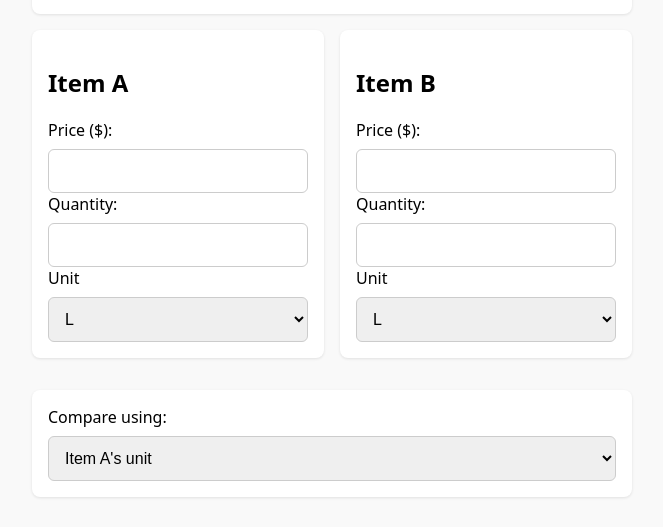
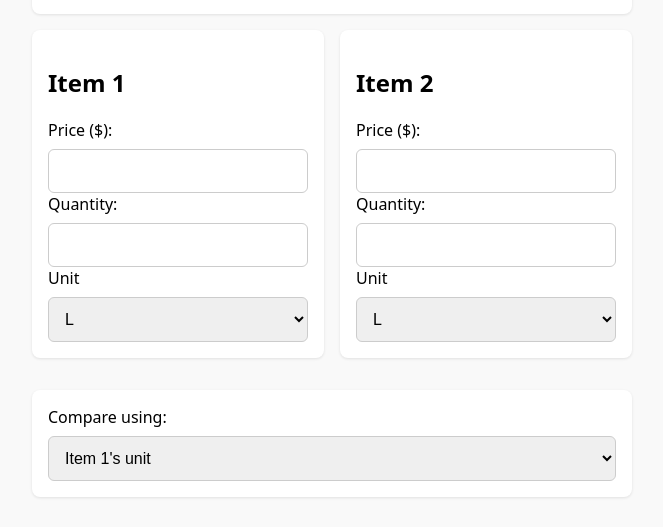
Before and after one commit to aaronliunumber2/grocery-compare, a React (Vite) app: page / in a window 1280 px wide. Shown: the part 182-709 px from the top of the page, without its empty margins (308-971 px from the left). Built offline with nearby package versions, Linux system fonts and the light colour scheme.

Commit message:
Significant refactoring to make it not hard coded to two items, and also handle ties

```diff
--- a/src/App.jsx
+++ b/src/App.jsx
@@ -8,11 +8,13 @@ function App() {
     const resultRef = useRef(null);
 
     const [unitType, setUnitType] = useState('volume');
-    const [baseline, setBaseline] = useState('A');
-    const [inputErrors, setInputErrors] = useState({ itemA: {}, itemB: {} });
+    const [baseline, setBaseline] = useState(0);
+    const [inputErrors, setInputErrors] = useState([{}, {}]);
     const [hasTriedCompare, setHasTriedCompare] = useState(false);
-    const [itemA, setItemA] = useState({ price: '', quantity: '', unit: 'L' });
-    const [itemB, setItemB] = useState({ price: '', quantity: '', unit: 'oz' });
+    const [items, setItems] = useState([
+        { price: '', quantity: '', unit: 'L' },
+        { price: '', quantity: '', unit: 'oz' }
+    ]);
     const [comparisonInput, setComparisonInput] = useState(null);
     const [hasCompared, setHasCompared] = useState(false);
 
@@ -22,8 +24,12 @@ function App() {
                 unitType === 'weight' ? 'g' :
                     'count';
 
-        setItemA((prev) => ({ ...prev, unit: defaultUnit }));
-        setItemB((prev) => ({ ...prev, unit: defaultUnit }));
+        setItems((prevItems) =>
+            prevItems.map((item) => ({
+                ...item,
+                unit: defaultUnit
+            }))
+        );
     }, [unitType]);
 
     const volumeUnits = ['L', 'ml', 'oz', 'qt'];
@@ -51,21 +57,18 @@ function App() {
     const handleCompare = () => {
         setHasTriedCompare(true);
 
-        const errorsA = validateItem(itemA);
-        const errorsB = validateItem(itemB);
+        const allErrors = items.map(validateItem);
+        setInputErrors(allErrors);
 
-        setInputErrors({ itemA: errorsA, itemB: errorsB });
-
-        if (Object.keys(errorsA).length || Object.keys(errorsB).length) {
-            return; // do not compare
-        }
+        const hasErrors = allErrors.some((err) => Object.keys(err).length > 0);
+        if (hasErrors) return;
 
         setComparisonInput({
-            itemA: { ...itemA },
-            itemB: { ...itemB },
+            items: [...items],
             unitType,
             baseline,
         });
+
         setHasCompared(true);
 
         setTimeout(() => {
@@ -87,30 +90,31 @@ function App() {
             </div>
 
             <div className="item-grid">
+                {items.map((item, index) => (
                     <ItemInput
-                    label="A"
-                    itemData={itemA}
-                    onChange={setItemA}
+                        key={index}
+                        label={`Item ${index + 1}`}
+                        itemData={item}
+                        onChange={(updatedItem) => {
+                            const newItems = [...items];
+                            newItems[index] = updatedItem;
+                            setItems(newItems);
+                        }}
                         unitOptions={unitOptions}
-                    errors={inputErrors.itemA}
+                        errors={inputErrors[index] || {}}
                         showErrors={hasTriedCompare}
                     />
-
-                <ItemInput
-                    label="B"
-                    itemData={itemB}
-                    onChange={setItemB}
-                    unitOptions={unitOptions}
-                    errors={inputErrors.itemB}
-                    showErrors={hasTriedCompare}
-                />
+                ))}
             </div>
 
             <div className="card">
                 <label>Compare using: </label>
-                <select value={baseline} onChange={(e) => setBaseline(e.target.value)}>
-                    <option value="A">Item A's unit</option>
-                    <option value="B">Item B's unit</option>
+                <select value={baseline} onChange={(e) => setBaseline(Number(e.target.value))}>
+                    {items.map((item, index) => (
+                        <option key={index} value={index}>
+                            Item {index + 1}'s unit
+                        </option>
+                    ))}
                 </select>
             </div>
 
@@ -121,8 +125,7 @@ function App() {
             {hasCompared && comparisonInput && (
                 <div ref={resultRef}>
                     <ComparisonResult
-                        itemA={comparisonInput.itemA}
-                        itemB={comparisonInput.itemB}
+                        items={comparisonInput.items}
                         unitType={comparisonInput.unitType}
                         baseline={comparisonInput.baseline}
                     />
--- a/src/components/ComparisonResult.jsx
+++ b/src/components/ComparisonResult.jsx
@@ -21,15 +21,12 @@ const conversionRates = {
 function formatSmartPrice(value) {
     const roundedToFour = parseFloat(value.toFixed(4));
     const roundedToTwo = parseFloat(value.toFixed(2));
-
-    if (roundedToFour === roundedToTwo) {
-        return roundedToTwo.toFixed(2); // Show only 2 decimals
-    } else {
-        return roundedToFour.toString(); // Show full 4-digit precision
-    }
+    return roundedToFour === roundedToTwo
+        ? roundedToTwo.toFixed(2)
+        : roundedToFour.toString();
 }
 
-function ComparisonResult({ itemA, itemB, unitType, baseline }) {
+function ComparisonResult({ items, unitType, baseline }) {
     const units = conversionRates[unitType];
 
     const isValid = (item) =>
@@ -37,39 +34,45 @@ function ComparisonResult({ itemA, itemB, unitType, baseline }) {
         !isNaN(item.quantity) &&
         item.unit in units;
 
-    if (!isValid(itemA) || !isValid(itemB)) {
+    if (!items.every(isValid)) {
         return <p>Fill out all item fields correctly to compare.</p>;
     }
 
-    let priceAConverted, priceBConverted, unitLabel;
+    console.log(items);
+    console.log(baseline);
 
-    if (unitType === 'count') {
-        priceAConverted = itemA.price / itemA.quantity;
-        priceBConverted = itemB.price / itemB.quantity;
-        unitLabel = 'each';
-    } else {
-        // normalize to base units
-        const baseQtyA = itemA.quantity * units[itemA.unit];
-        const baseQtyB = itemB.quantity * units[itemB.unit];
+    // Determine baseline unit
+    const baselineItem = items[baseline];
+    const baselineUnit = baselineItem.unit;
+    const baselineUnitValue = units[baselineUnit];
+    const unitLabel = unitType === 'count' ? 'each' : baselineUnit;
 
-        const basePriceA = itemA.price / baseQtyA;
-        const basePriceB = itemB.price / baseQtyB;
+    // Normalize and convert each item to baseline unit
+    const normalizedItems = items.map((item, index) => {
+        let pricePerUnit;
 
-        const baselineUnit = baseline === 'A' ? itemA.unit : itemB.unit;
-        const baselineUnitValue = units[baselineUnit];
+        if (unitType === 'count') {
+            pricePerUnit = item.price / item.quantity;
+        } else {
+            const qtyInBase = item.quantity * units[item.unit];
+            const basePrice = item.price / qtyInBase;
+            pricePerUnit = basePrice * baselineUnitValue;
+        }
 
-        priceAConverted = basePriceA * baselineUnitValue;
-        priceBConverted = basePriceB * baselineUnitValue;
-        unitLabel = baselineUnit;
-    }
+        return {
+            index,
+            label: `Item ${index + 1}`,
+            raw: item,
+            pricePerUnit,
+        };
+    });
 
-    const cheaper =
-        priceAConverted < priceBConverted ? 'Item A' :
-            priceBConverted < priceAConverted ? 'Item B' :
-                'Neither';
+    // Find the cheapest price
+    const minPrice = Math.min(...normalizedItems.map((i) => i.pricePerUnit));
 
-    const diff = Math.abs(priceAConverted - priceBConverted);
-    const percent = ((diff / Math.min(priceAConverted, priceBConverted)) * 100).toFixed(2);
+    // Identify tied items
+    const tiedItems = normalizedItems.filter(i => i.pricePerUnit === minPrice);
+    const isTie = tiedItems.length > 1;
 
     return (
         <div className="card" style={{ marginTop: '1rem' }}>
@@ -77,20 +80,48 @@ function ComparisonResult({ itemA, itemB, unitType, baseline }) {
             <p>Normalized to: <strong>per {unitLabel}</strong></p>
 
             <ul>
-                <li>Item A: ${formatSmartPrice(priceAConverted)} per {unitLabel}</li>
-                <li>Item B: ${formatSmartPrice(priceBConverted)} per {unitLabel}</li>
+                {normalizedItems.map((item) => (
+                    <li key={item.index}>
+                        <strong>{item.label}:</strong> ${formatSmartPrice(item.pricePerUnit)} per {unitLabel}
+                        {item.pricePerUnit === minPrice && (
+                            <span style={{ color: 'green', marginLeft: '0.5rem' }}>← Best value</span>
+                        )}
+                    </li>
+                ))}
             </ul>
 
             <h3>
-                {cheaper === 'Neither'
-                    ? 'Both items cost the same per unit.'
-                    : `${cheaper} is the better deal`}
+                {isTie ? (
+                    <>
+                        {tiedItems.map((item, i) => (
+                            <span key={item.index}>
+                                {item.label}{i < tiedItems.length - 1 ? ', ' : ''}
+                            </span>
+                        ))}{" "}
+                        are tied for the best value.
+                    </>
+                ) : (
+                    <>
+                        {tiedItems[0].label} is the best value.
+                    </>
+                )}
             </h3>
+            {!isTie &&normalizedItems.length > 1 && (
+                <div style={{ marginTop: '1rem' }}>
+                    {normalizedItems.map((item) => {
+                        if (item.pricePerUnit === minPrice) return null;
 
-            {cheaper !== 'Neither' && (
-                <p>
-                    Difference: ${formatSmartPrice(diff)} per {unitLabel} ({percent}%)
-                </p>
+                        const diff = item.pricePerUnit - minPrice;
+                        const percent = ((diff / minPrice) * 100).toFixed(2);
+
+                        return (
+                            <p key={item.index}>
+                                {item.label} is <strong>${formatSmartPrice(diff)}</strong> more per {unitLabel} ({percent}%)
+                                than the best value.
+                            </p>
+                        );
+                    })}
+                </div>
             )}
         </div>
     );
--- a/src/components/ItemInput.jsx
+++ b/src/components/ItemInput.jsx
@@ -11,7 +11,7 @@ function ItemInput({ label, itemData, onChange, unitOptions, errors = {}, showEr
 
     return (
         <div className="card">
-            <h2>Item {label}</h2>
+            <h2>{label}</h2>
 
             <div>
                 <label>Price ($): </label>
```
Lines whose indentation alone changed are shown as unchanged.
